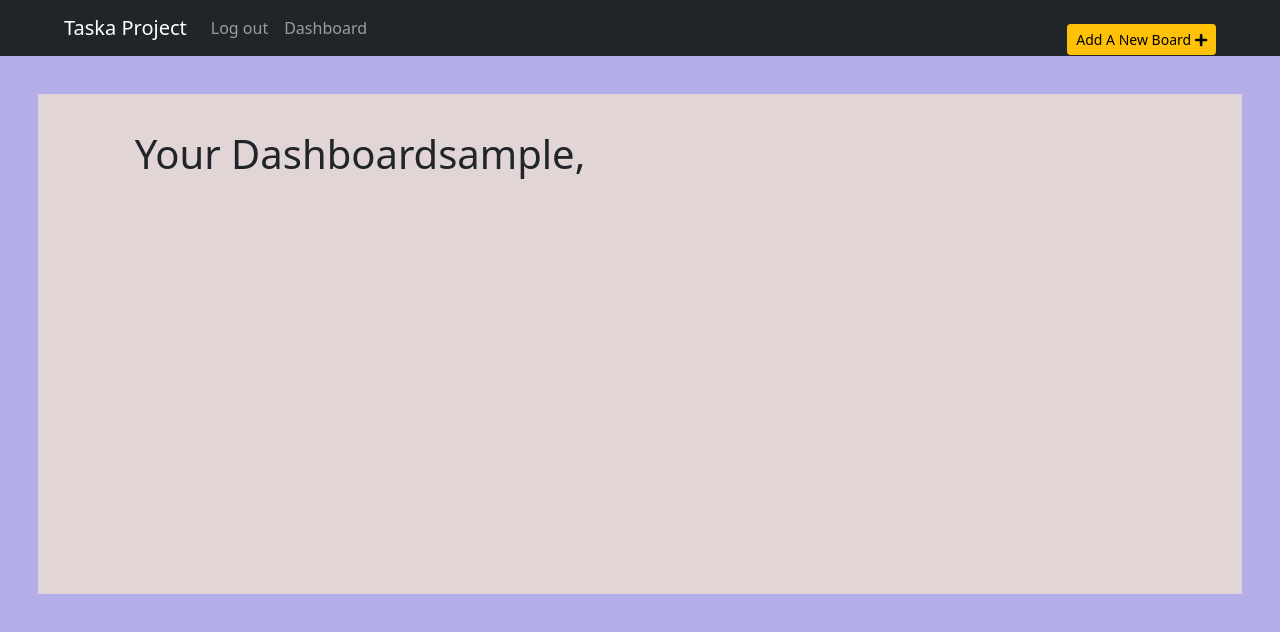
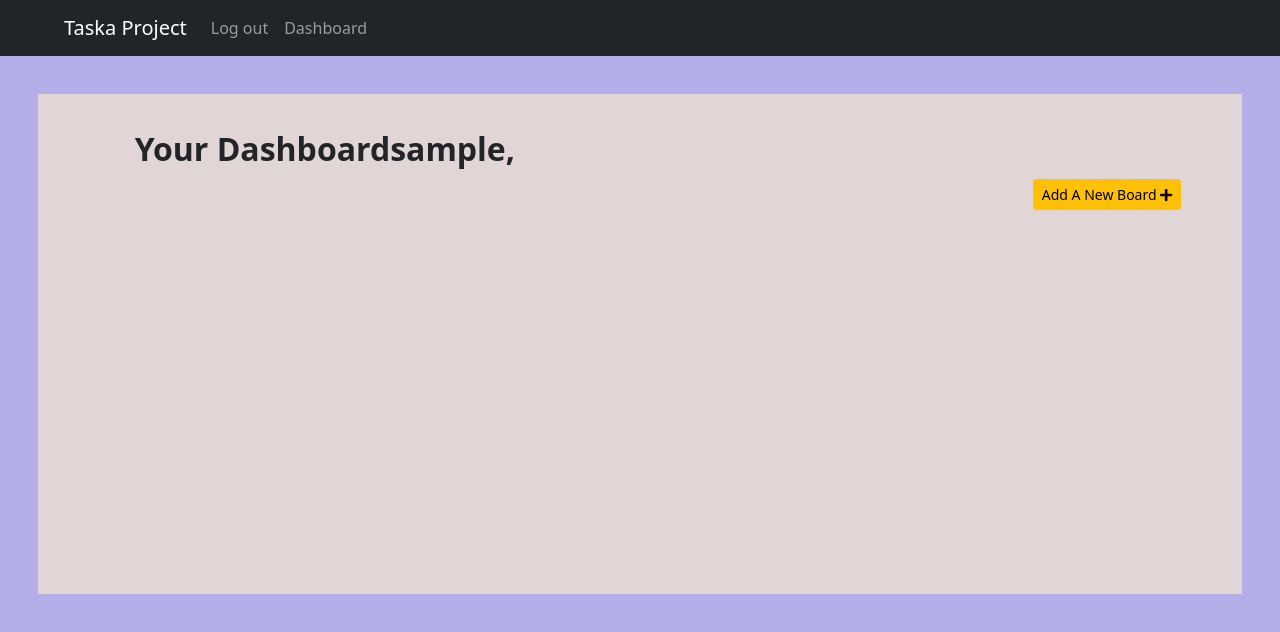
Before and after one commit to oolufolabii/taska, a Flask app: a page that uses templates/dashboard.html in a window 1280 px wide. Shown: the top 632 px of the page. Run offline with Flask 2, Linux system fonts and the light colour scheme; the visitor is signed in with stand-in values (Sample User, id 1); data comes from the database, SQL or seed files in the repository; data that the repository does not hold is empty; some libraries are stand-ins or nearby versions.

Commit message:
dashboard addons

```diff
--- a/templates/dashboard.html
+++ b/templates/dashboard.html
@@ -6,12 +6,12 @@
 </section>
 <section class="dashboard-section">
     <div class="dashboard">
-        <h1 style="margin-left: 8%;" class="dash-heading">Your Dashboard{{ current_user.username }},</h1>
-        <div class="boards">
+        <h1 style="margin-left: 8%;" class="dashboard-heading">Your Dashboard{{ current_user.username }},</h1>
+        <div class="task_boards">
             <a href="{{ url_for('add_new_tag') }}" type="button" class="add-board-btn btn btn-warning btn-sm">Add A New Board
                 <i class="fas fa-plus"></i></a>
             {% for tag in tags %}
-            <div class="board">
+            <div class="task_board">
                 <h3 class="tag-header">{{ tag.tag_name }}</h3>
                 <div class="board-buttons">
                     <p style="text-align:right;">
@@ -25,7 +25,7 @@
                 </div>
                 {% for task in user_tasks %}
                 {% if task.tag_id == tag.id %}
-                <div class="task-div">
+                <div class="tasks-div">
 
                     {% if task.progress == 0 %}
                     <h3 class="task-name">{{ task.title }}</h3>
@@ -33,7 +33,7 @@
                     <h3 class="task-name" style="text-decoration: line-through;">{{ task.title }}</h3>
                     {% endif %}
 
-                    <div class="desc-div">
+                    <div class="description-div">
                         <p class="task-desc">{{ task.description }}</p>
                     </div>
                     {% if not task.due_date is none %}
```
